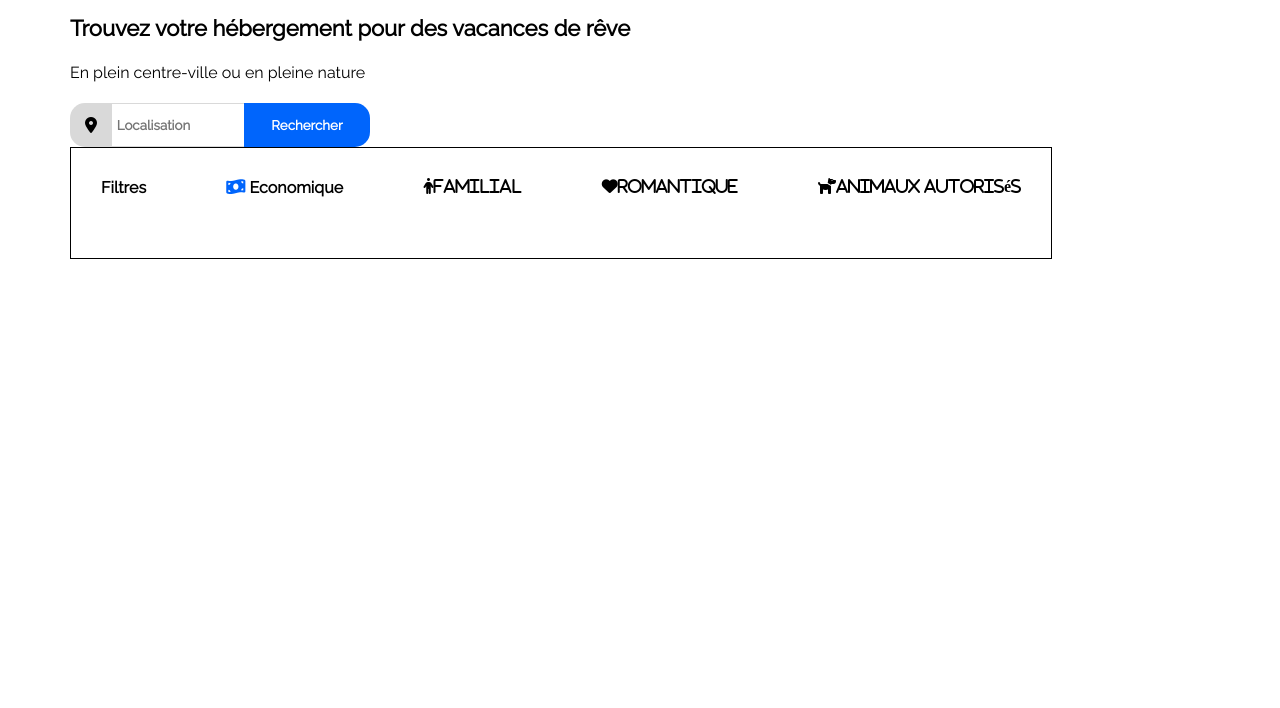
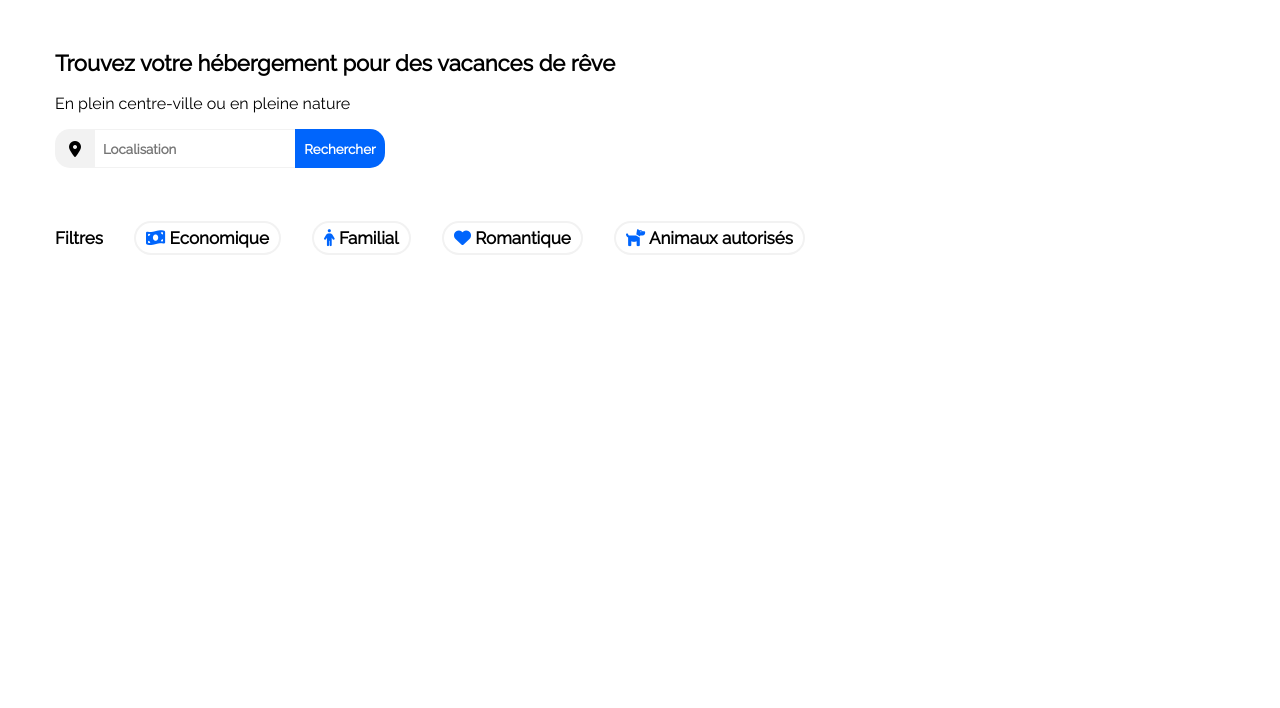
Before and after one commit to Meelowdy/Projet-2-Booki, a plain HTML site: page index.html in a window 1280 px wide. Shown: the part 92-800 px from the top of the page. Drawn offline with Linux system fonts and the light colour scheme.

Commit message:
correction faite sur le header+ integration filtre

```diff
--- a/css/style.css
+++ b/css/style.css
@@ -5,24 +5,23 @@
 body {
     width: 1400px;
     margin: auto;
+}
+
+.logo {
+    padding-top: 25px;
+    width: 79px;
+    height: 25px;
     align-items: center;
 }
 
-.logo {
-    padding-top: 20px;
-    width: 79px;
-    height: 35px;
-}
-
 header {
-    padding-inline: 5%;
+    padding-inline: 55px;
     display: flex;
     justify-content: space-between;
-    padding-top: 10px;
 }
 
 main {
-    padding-inline: 5%;
+    padding-inline: 55px;
 }
 
 nav {
@@ -30,6 +29,9 @@ nav {
     display: flex;
 }
 
+.searchbar_filtre {
+    margin-top: 63px;
+}
 
 
 .hebergements {
@@ -61,18 +63,17 @@ nav {
 }
 
 h1 {
-    font-weight: 700;
+    font-weight: 900;
     font-size: 22px;
 }
 
 h4 {
-    font-weight: 400;
     font-size: 16px;
 }
 
 .search {
     display: flex;
-    width: 300px;
+    width: 400px;
     height: 44px;
 }
 
@@ -81,9 +82,9 @@ h4 {
     justify-content: center;
     align-items: center;
     border-radius: 15px 0px 0px 15px;
-    background-color: #D9D9D9;
-    width: 10%;
-    height: 30px;
+    background-color: #F2F2F2;
+    width: 26px;
+    height: 25px;
     padding: 7px;
 }
 
@@ -95,10 +96,13 @@ h4 {
 
 .localisation {
     font-weight: bold;
-    width: 45%;
-    border-top: #D9D9D9 1px solid;
-    border-bottom: #D9D9D9 1px solid;
-    padding-left: 5px;
+    width: 190px;
+    border-top: #F2F2F2 1px solid;
+    border-bottom: #F2F2F2 1px solid;
+    padding-left: 8px;
+    height: 35px;
+    align-items: center;
+
 }
 
 .bouton {
@@ -106,23 +110,33 @@ h4 {
     background-color: #0065FC;
     color: white;
     font-weight: bold;
-    width: 45%;
-    height: 44px;
+    width: 90px;
+    height: 38.9px;
 }
 
 .filtres {
     display: flex;
-    width: 920px;
+    font-size: 17px;
+    width: 750px;
     height: 50px;
-    padding: 30px;
+    margin: 40px 5px 0px 0px;
     color: #000000;
+    align-items: center;
     justify-content: space-between;
-    border: #000000 1px solid;
     font-weight: 700;
+
 }
 
-.fa-money-bill-wave {
-    font-size: 17px;
+.filtres a {
+    color: #000000;
+    text-decoration: none;
+}
+
+.filtres i {
     color: #0065FC;
-    border-radius: 15px 15px 15px 15px;
 }
+.bouton_filtre {
+    border: #F2F2F2 2px solid;
+    border-radius: 30px;
+    padding: 5px 10px 5px 10px;
+}
--- a/index.html
+++ b/index.html
@@ -20,9 +20,9 @@
         </nav>
     </header>
     <main>
-        <section class="">
+        <section class="searchbar_filtre">
             <h1>Trouvez votre hébergement pour des vacances de rêve</h1>
-            <h4>En plein centre-ville ou en pleine nature</h4>
+            <p>En plein centre-ville ou en pleine nature</p>
             <div class="search">
                 <i class="fa-solid fa-location-dot"></i>
                 <input class="localisation" type="searchbar" placeholder="Localisation">
@@ -30,15 +30,38 @@
             </div>
             <div class="filtres">
                 <span>Filtres</span>
-                <div class="">
-                <i class="fa-solid fa-money-bill-wave"></i>
-                <span>
-                    Economique
-                </span>
+                <div class="bouton_filtre">
+                    <a href="#">
+                    <i class="fa-solid fa-money-bill-wave"></i>
+                    <span>
+                        Economique
+                    </span>
+                    </a>
                 </div>
-                <i class="fa-solid fa-person">Familial</i>
-                <i class="fa-solid fa-heart">Romantique</i>
-                <i class="fa-solid fa-dog">Animaux autorisés</i>
+                <div class="bouton_filtre">
+                    <a href="#">
+                    <i class="fa-solid fa-person"></i>
+                    <span>
+                        Familial
+                    </span>
+                    </a>
+                </div>
+                <div class="bouton_filtre">
+                    <a href="#">
+                    <i class="fa-solid fa-heart"></i>
+                    <span>
+                        Romantique
+                    </span>
+                    </a>
+                </div>
+                <div class="bouton_filtre">
+                    <a href="#">
+                    <i class="fa-solid fa-dog"></i>
+                    <span>
+                        Animaux autorisés
+                    </span>
+                    </a>
+                </div>
             </div>
         </section>
     </main>
```
